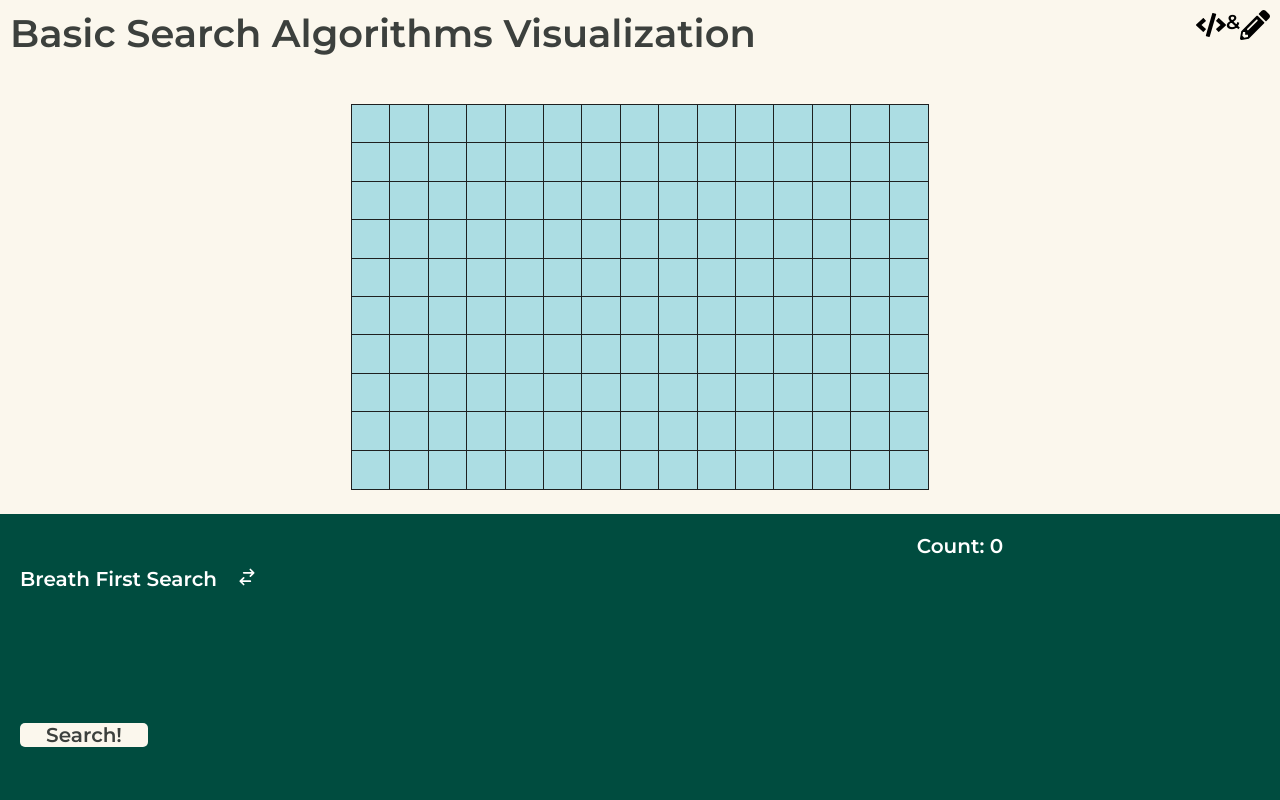
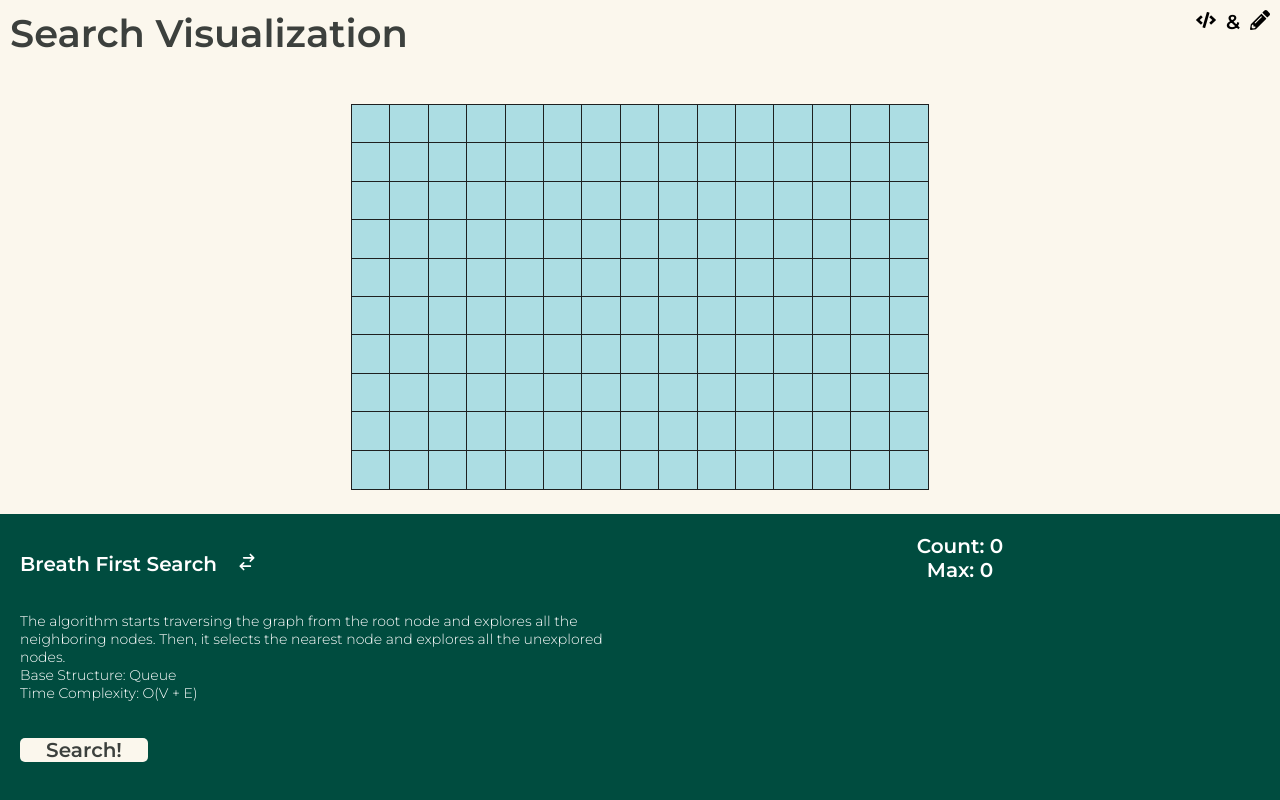
Before and after one commit to kMongru/react-search-project, a React (Create React App) app: page / in a window 1280 px wide. Built offline with nearby package versions, Linux system fonts and the light colour scheme.

Commit message:
add UI and max fn

```diff
--- a/src/App.js
+++ b/src/App.js
@@ -9,11 +9,11 @@ function App() {
   return (
     <div className='app'>
       <div className='app-header'>
-        <h1>Basic Search Algorithms Visualization</h1>
+        <h1>Search Visualization</h1>
         <div className='header-flex-row'>
-          <FaCode size={30} />
-          <h2 style={{ color: 'black' }}>&</h2>
-          <FaPencilAlt size={30} />
+          <FaCode size={20} />
+          <h2 className='header-and'>&</h2>
+          <FaPencilAlt size={20} />
         </div>
       </div>
       <div className='app-grid-container'>
--- a/src/algorithms/BFS.js
+++ b/src/algorithms/BFS.js
@@ -1,3 +1,5 @@
+import delay from '../components/delayFunction';
+
 //directions object to move the grid around
 const directions = [
   [0, 1],
@@ -7,23 +9,24 @@ const directions = [
 ];
 
 //BFS search
-const bfsSearch = (grid, r, c, visited) => {
+const bfsSearch = async (grid, r, c, updateNodeState) => {
   //starting point, push to queue and visit it
   let queue = [];
   queue.push(grid[r][c]);
-  visited.add(r + ',' + c);
-  grid[r][c].isVisited = true; //may b redunant
+  updateNodeState(r, c, 'isVisited');
+
+  let count = 0;
 
   while (queue.length !== 0) {
     let visitingNode = queue.shift(); //change the reference frame to the current node
     r = visitingNode.row;
     c = visitingNode.col;
+    count++;
 
     //use each of the directions above to change search from the reference point
     for (let [x, y] of directions) {
       let newRow = r + x;
       let newCol = c + y;
-      let currPos = newRow + ',' + newCol;
 
       //bounds checking
       const rowInbounds = newRow >= 0 && newRow < grid.length;
@@ -31,18 +34,21 @@ const bfsSearch = (grid, r, c, visited) => {
 
       if (!rowInbounds || !colInbounds) continue; //breaks to the next interation of the loop
 
+      let currPos = grid[newRow][newCol];
       //land check
-      const isVisitedIsland =
-        !grid[newRow][newCol].isIsland || visited.has(currPos);
+      const isVisitedIsland = !currPos.isIsland || currPos.isVisited;
 
       if (isVisitedIsland) continue;
 
       //cleared all checks, need to mark as visted and add to queue
-      visited.add(currPos);
-      grid[newRow][newCol].isVisited = true; // may b redunant
-      queue.push(grid[newRow][newCol]);
+      queue.push(currPos);
+
+      updateNodeState(newRow, newCol, 'isVisited');
+      await delay(200);
     }
   }
+
+  return count;
 };
 
 export default bfsSearch;
--- a/src/algorithms/DFS.js
+++ b/src/algorithms/DFS.js
@@ -1,23 +1,28 @@
+import delay from '../components/delayFunction';
+let count = 0;
+
 //DFS search
-const dfsSearch = (grid, r, c, visited) => {
+const dfsSearch = async (grid, r, c, updateNodeState) => {
   const rowInbounds = r >= 0 && r < grid.length;
   const colInbounds = c >= 0 && c < grid[0].length;
   if (!rowInbounds || !colInbounds) return false; //bounds checking
 
   if (grid[r][c].isIsland === false) return false; //island checking
 
-  const pos = r + ',' + c; //create a string literal to search the set with (must be a primative data type to avoid comparing references)
-  if (visited.has(pos)) return false; //if they island has already been explored
-  visited.add(pos);
-  grid[r][c].isVisited = true;
+  // const pos = r + ',' + c; //create a string literal to search the set with (must be a primative data type to avoid comparing references)
+  if (grid[r][c].isVisited) return false; //if they island has already been explored
+  // visited.add(pos);
+  updateNodeState(r, c, 'isVisited');
+  count++;
+  await delay(50);
 
   //must be at an unvisited path, recurisive calls -> stack stucture
-  dfsSearch(grid, r - 1, c, visited); //up
-  dfsSearch(grid, r + 1, c, visited); //down
-  dfsSearch(grid, r, c - 1, visited); //left
-  dfsSearch(grid, r, c + 1, visited); //right
+  dfsSearch(grid, r - 1, c, updateNodeState); //up
+  dfsSearch(grid, r + 1, c, updateNodeState); //down
+  dfsSearch(grid, r, c - 1, updateNodeState); //left
+  dfsSearch(grid, r, c + 1, updateNodeState); //right
 
-  return true;
+  return count;
 };
 
 export default dfsSearch;
--- a/src/components/bottomPannel/BottomPanel.js
+++ b/src/components/bottomPannel/BottomPanel.js
@@ -4,7 +4,14 @@ import { HiOutlineSwitchHorizontal } from 'react-icons/hi';
 
 import './bottomPanel.css';
 
-const BottomPanel = ({ title, description, searchFunction, toggle, count }) => {
+const BottomPanel = ({
+  title,
+  description,
+  searchFunction,
+  toggle,
+  count,
+  max,
+}) => {
   return (
     <div className='wrapper'>
       <div className='left-side'>
@@ -24,6 +31,7 @@ const BottomPanel = ({ title, description, searchFunction, toggle, count }) => {
       </div>
       <div className='right-side'>
         <h2>{`Count: ${count}`}</h2>
+        <h2>{`Max: ${max}`}</h2>
       </div>
     </div>
   );
--- /dev/null
+++ b/src/components/delayFunction.js
@@ -0,0 +1,5 @@
+const delay = (ms) => {
+  return new Promise((resolve) => setTimeout(resolve, ms));
+};
+
+export default delay;
--- a/src/islandVisualization/IslandVisualization.js
+++ b/src/islandVisualization/IslandVisualization.js
@@ -2,12 +2,15 @@ import React, { useState, useEffect } from 'react';
 
 import Node from './node/Node';
 import BottomPanel from '../components/bottomPannel/BottomPanel';
+
 //algos
 import bfsSearch from '../algorithms/BFS';
 import dfsSearch from '../algorithms/DFS';
 
 import './islandVisualization.css';
 import { GrRotateLeft } from 'react-icons/gr';
+import delay from '../components/delayFunction';
+import { getSpaceUntilMaxLength } from '@testing-library/user-event/dist/utils';
 
 const IslandVisualization = (props) => {
   const [grid, setGrid] = useState([]);
@@ -15,42 +18,42 @@ const IslandVisualization = (props) => {
   const [algoToggle, setAlgoToggle] = useState(true);
   const [overlay, setOverlay] = useState(false);
   const [count, setCount] = useState(0);
+  const [max, setMax] = useState(0);
 
   useEffect(() => {
     handleReset();
   }, []);
 
-  const delay = (ms) => {
-    return new Promise((resolve) => setTimeout(resolve, ms));
-  };
-
   const handleVisualization = async (type) => {
-    const visited = new Set();
     let currCount = 0,
       maximum = 0;
 
     for (let r = 0; r < grid.length; r++) {
       for (let c = 0; c < grid[0].length; c++) {
-        // TODO pass the handleStateChange as a arg to the the search functions
-
-        handleNodeStateChange(r, c, 'isVisited'); //change to re-render node
-
         let currNode = grid[r][c];
 
-        //catching an island case
-        if (currNode.isIsland && !currNode.isVisited) currCount++;
-
-        //search functions
-        type === 'BFS' && currNode.isIsland
-          ? bfsSearch(grid, r, c, visited)
-          : dfsSearch(grid, r, c, visited);
-
-        //delay between repitions
-        await delay(50);
+        if (currNode.isIsland && !currNode.isVisited) {
+          //search functions
+          type === 'BFS' && currNode.isIsland
+            ? (maximum = Math.max(
+                bfsSearch(grid, r, c, handleNodeStateChange),
+                maximum
+              ))
+            : (maximum = Math.max(
+                dfsSearch(grid, r, c, handleNodeStateChange),
+                maximum
+              ));
+          currCount++;
+        } else if (!currNode.isVisited) {
+          handleNodeStateChange(r, c, 'isVisited'); //change to re-render node
+          //delay between repitions
+          await delay(50);
+        }
       }
     }
 
     setCount(currCount);
+    setMax(maximum);
     setOverlay(true);
   };
 
@@ -64,6 +67,7 @@ const IslandVisualization = (props) => {
     setGrid(grid);
     setOverlay(false);
     setCount(0);
+    setMax(0);
   };
 
   return (
@@ -104,18 +108,41 @@ const IslandVisualization = (props) => {
         {algoToggle ? (
           <BottomPanel
             title={'Breath First Search'}
-            description={''}
+            description={
+              <>
+                <p>
+                  The algorithm starts traversing the graph from the root node
+                  and explores all the neighboring nodes. Then, it selects the
+                  nearest node and explores all the unexplored nodes.
+                </p>
+                <p>Base Structure: Queue</p>
+                <p>Time Complexity: O(V + E)</p>
+              </>
+            }
             searchFunction={() => handleVisualization('BFS')}
             toggle={() => setAlgoToggle(!algoToggle)}
             count={count}
+            max={max}
           />
         ) : (
           <BottomPanel
             title={'Depth First Search'}
-            description={''}
+            description={
+              <>
+                <p>
+                  The algorithm starts at the root (top) node of a tree and goes
+                  as far as it can down a given branch (path), then backtracks
+                  until it finds an unexplored path, and then explores it. The
+                  algorithm does this until the entire graph has been explored.
+                </p>
+                <p>Base Structure: Stack</p>
+                <p>Time Complexity: O(V + E)</p>
+              </>
+            }
             searchFunction={() => handleVisualization('DFS')}
             toggle={() => setAlgoToggle(!algoToggle)}
             count={count}
+            max={max}
           />
         )}
       </div>
--- a/src/islandVisualization/node/Node.js
+++ b/src/islandVisualization/node/Node.js
@@ -18,11 +18,7 @@ const Node = ({ row, col, isIsland, isVisited, onClick }) => {
             onClick();
           }}
         >
-          {isVisited && (
-            <div className='node-circle'>
-              <h1>hi</h1>
-            </div>
-          )}
+          {isVisited && <div className='node-circle'></div>}
         </div>
         <div className='node-back'></div>
       </div>
--- a/src/islandVisualization/node/node.css
+++ b/src/islandVisualization/node/node.css
@@ -41,11 +41,11 @@
     background-color: #30FFB7;
   }
   40%{
-    transform: scale(0.3);
+    transform: scale(0.2);
     background-color: #07DEFF;
   }
   50%{
-    transform: scale(0.5);
+    transform: scale(0.3);
     background-color: #0761FF;
   }
 }
--- a/src/styles/App.css
+++ b/src/styles/App.css
@@ -31,6 +31,13 @@ h2 {
   color: white;
 }
 
+p {
+  font-weight: 300;
+  font-size: clamp(11rem, 3vw, 14rem);
+  color: white;
+  text-align: left;
+}
+
 .app {
   display: flex;
   flex-direction: column;
@@ -41,14 +48,17 @@ h2 {
   display: flex;
   justify-content: space-between;
   padding: 10rem;
+  height: 10vh;
+}
 
-  height: 10vh;
+.header-and {
+  padding: 0rem 10rem;
+  color: black;
 }
 
 .header-flex-row {
   display: flex;
   flex-direction: row;
-
 }
 
 .app-grid-conatiner {
```
